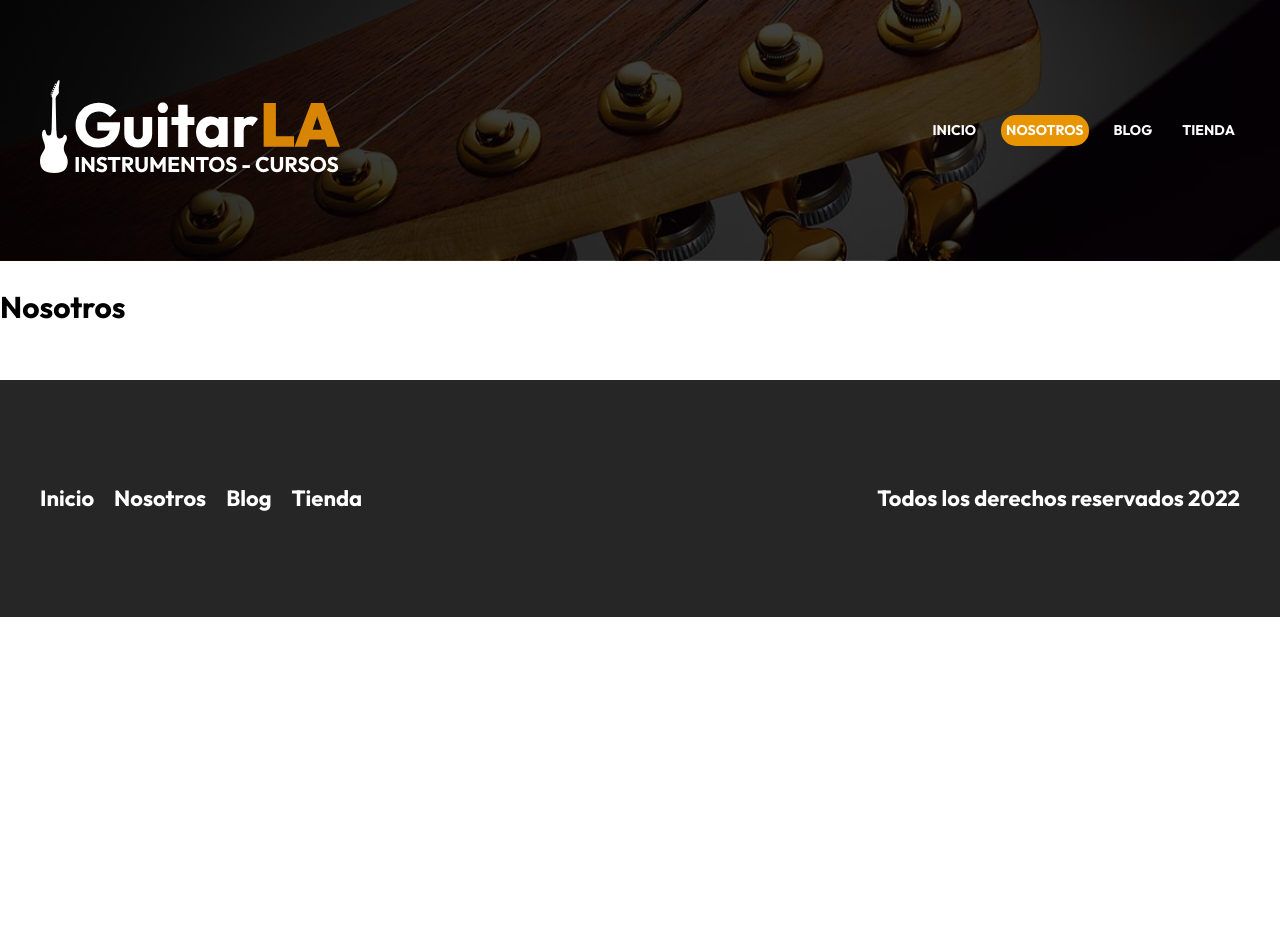
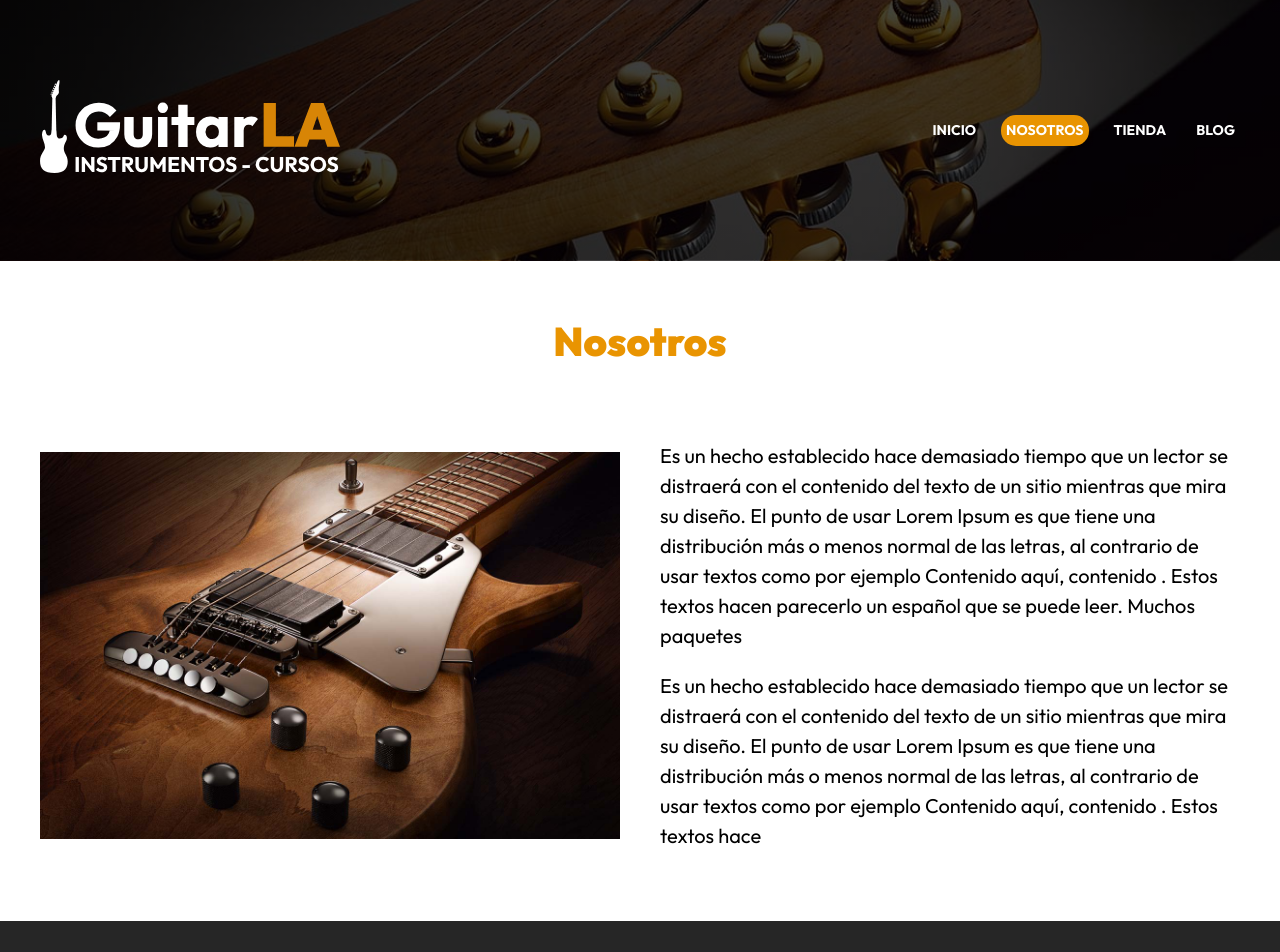
Before and after one commit to juan1miguel/guitarL-next, a Next.js app: page /nosotros in a window 1280 px wide. Shown: the top 952 px of the page. Before the commit the page ends 800 px from the top, so only its background shows below. Built offline with nearby package versions, Linux system fonts and the light colour scheme.

Commit message:
ceando la pagina de nosotros y utilizado immagenes avif y wedd

```diff
--- a/components/footer.js
+++ b/components/footer.js
@@ -7,8 +7,8 @@ export default function Footer() {
         <nav className={styles.navegacion}>
           <Link href="/">Inicio</Link>
           <Link href="/nosotros">Nosotros</Link>
+          <Link href="/tienda">Tienda</Link>
           <Link href="/blog">Blog</Link>
-          <Link href="/tienda">Tienda</Link>
         </nav>
         <p className={styles.copyright}>Todos los derechos reservados {new Date().getFullYear()} </p>
       </div>
--- a/components/header.js
+++ b/components/header.js
@@ -24,17 +24,18 @@ export default function Header() {
             Nosotros
           </Link>
           <Link
+            href="/tienda"
+            className={router.pathname === "/tienda" ? styles.active : ""}
+          >
+            Tienda
+          </Link>
+          <Link
             href="/blog"
             className={router.pathname === "/blog" ? styles.active : ""}
           >
             Blog
           </Link>
-          <Link
-            href="/tienda"
-            className={router.pathname === "/tienda" ? styles.active : ""}
-          >
-            Tienda
-          </Link>
+
         </nav>
       </div>
     </header>
--- a/next.config.js
+++ b/next.config.js
@@ -1,6 +1,9 @@
 /** @type {import('next').NextConfig} */
 const nextConfig = {
   reactStrictMode: true,
-}
+  images: {
+    formats: ["image/avif", "image/webp"],
+  },
+};
 
-module.exports = nextConfig
+module.exports = nextConfig;
--- a/pages/nosotros.js
+++ b/pages/nosotros.js
@@ -1,12 +1,40 @@
 import Layout from "../components/layout";
+import Image from "next/image";
+import styles from '../styles/nosotros.module.css'
 export default function Nosotros() {
   return (
     <div>
-      <Layout
-        title={'Nosotros'}
-        description='Sobre nosotros y algo mas'
-      >
-        <h2>Nosotros</h2>
+      <Layout title={"Nosotros"} description="Sobre nosotros y algo mas">
+        <main className="contenedor">
+          <h2 className="heading">Nosotros</h2>
+          <div className={styles.contenido}>
+            <Image
+              src="/img/nosotros.jpg"
+              width={1000}
+              height={800}
+              alt="imagen sobre nosotros"
+            />
+            <div>
+              <p>
+                Es un hecho establecido hace demasiado tiempo que un lector se
+                distraerá con el contenido del texto de un sitio mientras que
+                mira su diseño. El punto de usar Lorem Ipsum es que tiene una
+                distribución más o menos normal de las letras, al contrario de
+                usar textos como por ejemplo Contenido aquí, contenido . Estos
+                textos hacen parecerlo un español que se puede leer. Muchos
+                paquetes
+              </p>
+              <p>
+                Es un hecho establecido hace demasiado tiempo que un lector se
+                distraerá con el contenido del texto de un sitio mientras que
+                mira su diseño. El punto de usar Lorem Ipsum es que tiene una
+                distribución más o menos normal de las letras, al contrario de
+                usar textos como por ejemplo Contenido aquí, contenido . Estos
+                textos hace
+              </p>
+            </div>
+          </div>
+        </main>
       </Layout>
     </div>
   );
--- /dev/null
+++ b/styles/nosotros.module.css
@@ -0,0 +1,11 @@
+.contenido {
+  display: grid;
+  gap: 4rem;
+}
+
+@media (min-width: 768px) {
+  .contenido {
+    grid-template-columns: repeat(2, 1fr);
+    align-items: center;
+  }
+}
```
